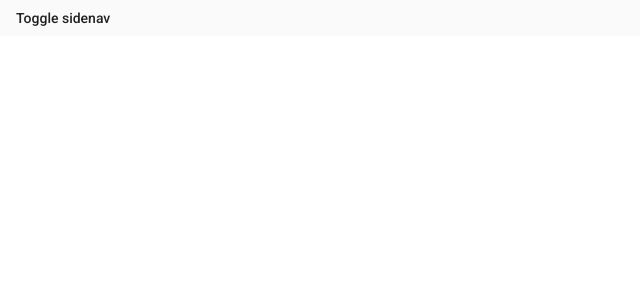
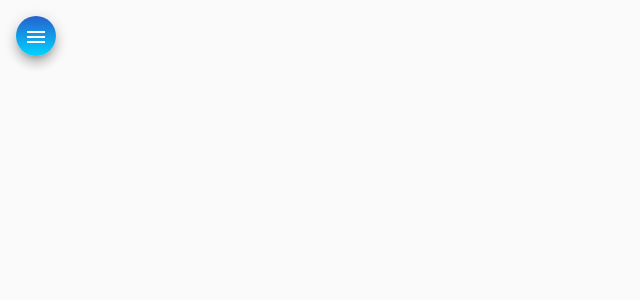
Before and after one commit to hscastro/helpdesk-spring-angular-full-stack, an Angular app in the folder helpdesk/: page / in a window 1280 px wide. Shown: the top 300 px of the page, without its empty margins (0-640 px from the left). Built offline with nearby package versions, Linux system fonts and the light colour scheme.

Commit message:
Html e css for component Nav

```diff
--- a/helpdesk/src/app/components/nav/nav.component.css
+++ b/helpdesk/src/app/components/nav/nav.component.css
@@ -0,0 +1,29 @@
+.container {
+    height: 100%;
+}
+
+.sidenav {
+    width: 13rem;
+    color: white;
+    background: linear-gradient(180deg, rgba(2,0,36,1) 0%, rgba(37,97,207,1) 0%, rgba(0,212,255,1) 100%);
+ }
+
+img {
+    width: 100%;
+    height: 7rem;
+    margin: .8rem auto 1rem auto;
+ }
+
+ .sidenav a {
+    color: white;
+ }
+
+ .sidenav i {
+    margin-right: .6rem;
+ }
+
+ .menu {
+     margin: 1rem 0 0 1rem;
+     color: white;
+     background: linear-gradient(180deg, rgba(2,0,36,1) 0%, rgba(37,97,207,1) 0%, rgba(0,212,255,1) 100%);
+ }
--- a/helpdesk/src/app/components/nav/nav.component.html
+++ b/helpdesk/src/app/components/nav/nav.component.html
@@ -1,16 +1,36 @@
 <mat-drawer-container class="container" autosize>
   <mat-drawer #drawer class="sidenav" mode="side">
+    <img src="assets/img/side-image.svg" alt="imagem de navegação" />
 
     <mat-nav-list class="nav-list">
-
+      <a mat-list-item routerLink="/">
+        <i class="material-icons">home</i>
+        Home
+      </a>
+      <a mat-list-item routerLink="/">
+        <i class="material-icons">account_circle</i>
+        Técnicos
+      </a>
+      <a mat-list-item routerLink="/">
+        <i class="material-icons">person</i>
+        Clientes
+      </a>
+      <a mat-list-item routerLink="/">
+        <i class="material-icons">code</i>
+        Github
+      </a>
+      <a mat-list-item routerLink="/">
+        <i class="material-icons">logout</i>
+        Logout
+      </a>
     </mat-nav-list>
 
 
   </mat-drawer>
 
   <div class="sidenav-content">
-      <button type="button" mat-button (click)="drawer.toggle()">
-        Toggle sidenav
+    <button class="menu mat-elevation-z8" (click)="drawer.toggle()" mat-icon-button>
+       <mat-icon>menu</mat-icon>
     </button>
   </div>
 
```
Also changed, not shown: helpdesk/src/assets/img/side-image.svg (added). Lines whose indentation alone changed are shown as unchanged.
